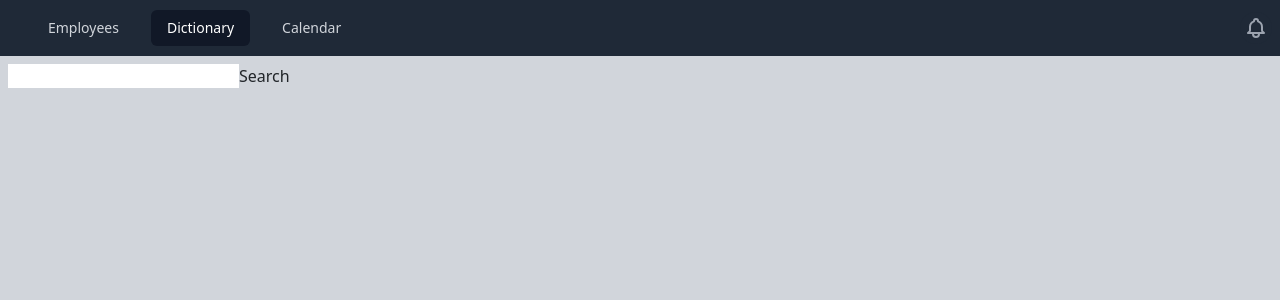
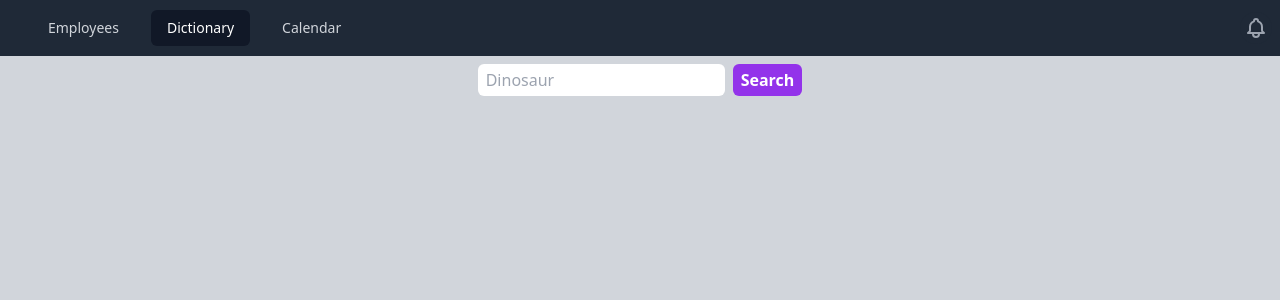
Before and after one commit to s4bino/react, a React (Create React App) app: page /dictionary in a window 1280 px wide. Shown: the top 300 px of the page. Built offline with nearby package versions, Linux system fonts and the light colour scheme.

Commit message:
Aula 27 - estilizando alguns componentes

```diff
--- a/src/App.js
+++ b/src/App.js
@@ -19,7 +19,7 @@ function App() {
                 <Routes>
                     <Route path="/employees" element={<Employees />} />
                     <Route path="/dictionary" element={<Dictionary/>} />
-                    <Route path="/definition/:search" element={<Definition/>} />
+                    <Route path="/dictionary/:search" element={<Definition/>} />
                     <Route path="/404" element={<NotFound/>} />
                     <Route path="*" element={<NotFound/>} />
                 </Routes>
--- /dev/null
+++ b/src/components/DefinitionSearch.js
@@ -0,0 +1,30 @@
+import { useState , useEffect} from "react";
+import { useNavigate } from "react-router-dom";
+
+export default function DefinitionSearch(){
+    const[word, setWord] = useState('');
+    const navigate = useNavigate();
+
+    // useEffect(() => {
+    //     console.log('Função do useEffect',  word);
+    // }); //é possivel limitar para qual estado o useEffect liga, utilizando o dependency array
+    // que é o segundo parametro que pode ser passado na função useEffect
+
+    // se passarmos nada no dependency array --> ele vai dar update para cada mudança de estado
+    // se passarmos um dependency array vazio --> executará uma vez --> interessante em casos que precisamos fazer algo assim que a página for carregada
+    // se passarmos algo --> ele se importará somnete com o estado do que passamos
+
+    return( <form className="flex space-between space-x-2 max-w-[300]"
+            onSubmit={() => {
+            navigate('/dictionary/' + word);
+        }}>
+            <input className="shrink min-w-0 px-2 py-1 rounded"
+            placeholder="Dinosaur"
+            type='text'
+            onChange={(e) => {
+                setWord(e.target.value);
+            }} />
+            <button className="bg-purple-600 hover:bg-purple-700 text-white font-bold py-1 px-2 rounded"> Search </button>
+    </ form>
+    )
+}
--- a/src/pages/Definition.js
+++ b/src/pages/Definition.js
@@ -2,12 +2,14 @@ import { useState, useEffect} from "react";
 import { useParams, useNavigate, Link } from 'react-router-dom';
 import { v4 as uuidv4 } from 'uuid';
 import NotFound from "../components/NotFound";
+import DefinitionSearch from "../components/DefinitionSearch";
 
 export default function Definition(){
     const[word, setWord] = useState([]);
     let { search } = useParams();
     const navigate = useNavigate();
     const [notFound, SetNotFound] = useState(false);
+    const [error, setError] = useState(false);
 
     useEffect(() => {
         fetch('https://api.dictionaryapi.dev/api/v2/entries/en/' + search)
@@ -15,10 +17,19 @@ export default function Definition(){
                 if(response.status === 404){
                     SetNotFound(true);
                 }
+
+                if(!response.ok){
+                    setError(true);
+
+                    throw new Error('Deu bão não')
+                }
                 return response.json();
               })
               .then((data) => {
                 setWord(data[0].meanings);
+              })
+              .catch((e) => {
+                console.log(e.message)
               });
 
     }, []);
@@ -41,6 +52,9 @@ export default function Definition(){
                 return  <p key={uuidv4()}>{meaning.definitions[0].definition}</p>;}
             )}</>
             : <p>Loading...</p> }
+
+            <p> Procure outra definição: </p>
+            <DefinitionSearch/>
         </>
     );
 }
--- a/src/pages/Dictionary.js
+++ b/src/pages/Dictionary.js
@@ -1,28 +1,11 @@
-import { useState , useEffect} from "react";
-import { useNavigate } from "react-router-dom";
+import DefinitionSearch from "../components/DefinitionSearch";
+
 export default function Dictionary(){
-
-    const[word, setWord] = useState('');
-    const navigate = useNavigate();
-
-    // useEffect(() => {
-    //     console.log('Função do useEffect',  word);
-    // }); //é possivel limitar para qual estado o useEffect liga, utilizando o dependency array
-    // que é o segundo parametro que pode ser passado na função useEffect
-
-    // se passarmos nada no dependency array --> ele vai dar update para cada mudança de estado
-    // se passarmos um dependency array vazio --> executará uma vez --> interessante em casos que precisamos fazer algo assim que a página for carregada
-    // se passarmos algo --> ele se importará somnete com o estado do que passamos
-
     return (
         <>
-            <input type='text'
-            onChange={(e) => {
-                setWord(e.target.value);
-            }} />
-            <button onClick={()=> {
-                navigate('/definition/' + word);
-            }}> Search </button>
+            <div className="flex justify-center">
+                <DefinitionSearch />
+            </div>
         </>
     )
 }
```
